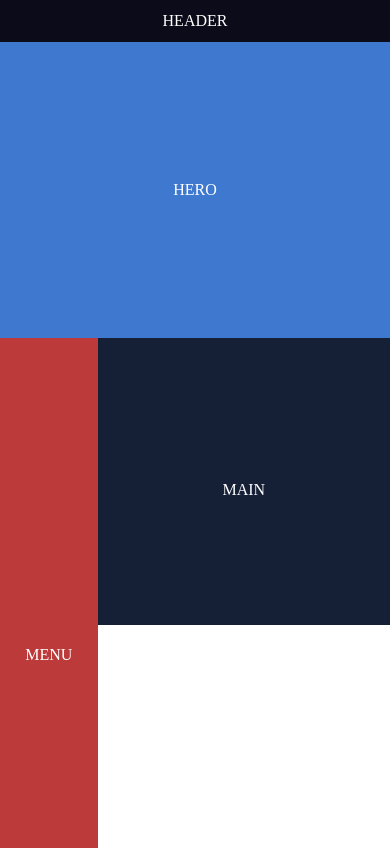
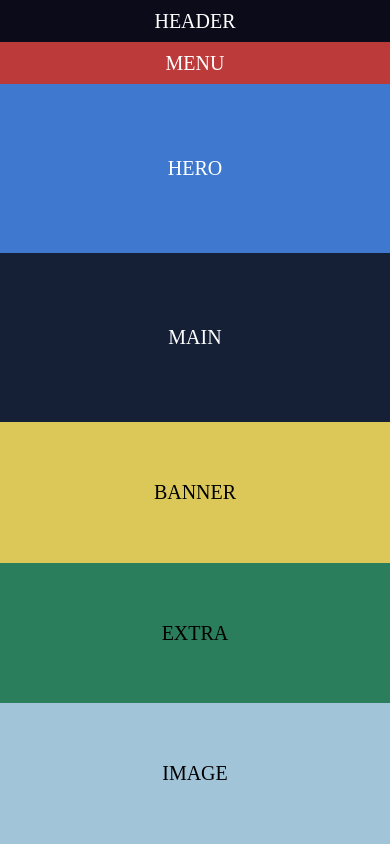
Before and after one commit to naurisievins/MD3-1, a plain HTML site: page index.html in a window 390 px wide. Shown: the top 848 px of the page. Drawn offline with nearby package versions, Linux system fonts and the light colour scheme; files that its build step writes are made by us from their sources.

Commit message:
added responsiveness for tablet and phone

```diff
--- a/index.html
+++ b/index.html
@@ -12,8 +12,11 @@
 <body>
     <div class="container">
         <div class="container__header">HEADER</div>
+        <div class="container--tablet-size-25">
             <div class="container__menu">MENU</div>
+        </div>
         <div class="container__hero">HERO</div>
+        <div class="container--tablet-size-75">
             <div class="container__main">MAIN</div>
             <div class="container container--column">
                 <div class="container__image">IMAGE</div>
@@ -21,6 +24,6 @@
             </div>
             <div class="container__banner">BANNER</div>
         </div>
-
+    </div>
 </body>
 </html>
--- a/styles.scss
+++ b/styles.scss
@@ -12,6 +12,17 @@
 
 .container > div {
   text-align:center;
+  font-size:20px;
+  font-weight:500;
+}
+
+.container--tablet-size-25 {
+  width:75%;
+}
+.container--tablet-size-75 {
+  display:flex;
+  flex-wrap:wrap;
+  width:100%;
 }
 
 .container__header {
@@ -21,15 +32,13 @@
   height:5vh;
   line-height:5vh;
 }
-
 .container__menu {
   background-color: rgb(189, 58, 58);
   color:white;
-  width:75%;
+  width:100%;
   height:5vh;
   line-height:5vh;
 }
-
 .container__hero {
   background-color: rgb(62, 120, 207);
   color:white;
@@ -37,7 +46,6 @@
   height:50vh;
   line-height:50vh;
 }
-
 .container__main {
   background-color: rgb(21, 32, 54);
   color:white;
@@ -45,7 +53,6 @@
   height:36vh;
   line-height:36vh;
 }
-
 .container__image {
   align-self: end;
   background-color: rgb(161, 196, 216);
@@ -53,7 +60,6 @@
   height:18vh;
   width:50%;
 }
-
 .container__extra {
   background-color: rgb(42, 126, 91);
   align-self: end;
@@ -61,7 +67,6 @@
   height:18vh;
   width:50%;
 }
-
 .container__banner {
   background-color: rgb(219, 200, 88);
   width:100%;
@@ -69,25 +74,33 @@
   line-height:9vh;
 }
 
-/* ----------------------- Media --------------------- */
+/* ----------------------- Media query for tablet --------------------- */
+
 @media screen and (max-width: 768px) {
-  .container {
+
+  .container--tablet-size-25 {
+    width:25%;
+    order:3;
+  }
+  .container--tablet-size-75 {
+    width:75%;
+    order:4;
   }
   .container--column {
     flex-direction: row;
-    width:75%;
+    width:100%;
     order:6;
   }
 
-.container__header {
+  .container__menu {
+    height:60vh;
+    line-height:60vh;
+  }
+  .container__header {
+    height:5vh;
+    line-height:5vh;
     width:100%;
     order:1;
-  }
-.container__menu {
-    width:25%;
-    height:75vh;
-    line-height:75vh;
-    order:3;
   }
   .container__hero {
     height:35vh;
@@ -95,22 +108,77 @@
     order:2;
   }
   .container__main {
-    width:75%;
-    height:34vh;
+    width:100%;
+    height:30vh;
+    line-height:30vh;
+  }
+  .container__image {
+    width:30%;
+    height:15vh;
+    line-height:15vh;
+    order:1;
+  }
+  .container__extra {
+    width:70%;
+    height:15vh;
+    line-height:15vh;
+  }
+  .container__banner {
+    width:100%;
+    height:15vh;
+    line-height:15vh;
+  }
+}
+
+/* ----------------------- Media query for phone --------------------- */
+
+@media (max-width: 480px) {
+
+  .container--tablet-size-25 {
+    width:100%;
+    order:1;
+    height: 5vh;
+  }
+  .container--tablet-size-75 {
+    width:100%;
     order:4;
   }
+  .container--column {
+    flex-direction: row;
+    width:100%;
+    order:6;
+  }
+
+  .container__menu {
+    line-height: 5vh;
+  }
+  .container__header {
+    height: 5vh;
+    line-height: 5vh;
+    width:100%;
+  }
+  .container__hero {
+    height: 20vh;
+    line-height: 20vh;
+  }
+  .container__main {
+    width:100%;
+    height: 20vh;
+    line-height: 20vh;
+  }
   .container__image {
-    width:50%;
-    height:22vh;
+    width:100%;
+    height:calc(50vh / 3);
+    line-height:calc(50vh / 3);
   }
   .container__extra {
-    width:50%;
-    height:22vh;
+    width:100%;
+    height:calc(50vh / 3);
+    line-height:calc(50vh / 3);
   }
   .container__banner {
-    width:75%;
-    height:18vh;
-    order:5;
+    width:100%;
+    height:calc(50vh / 3);
+    line-height:calc(50vh / 3);
   }
-
 }
```
Lines whose indentation alone changed are shown as unchanged.
